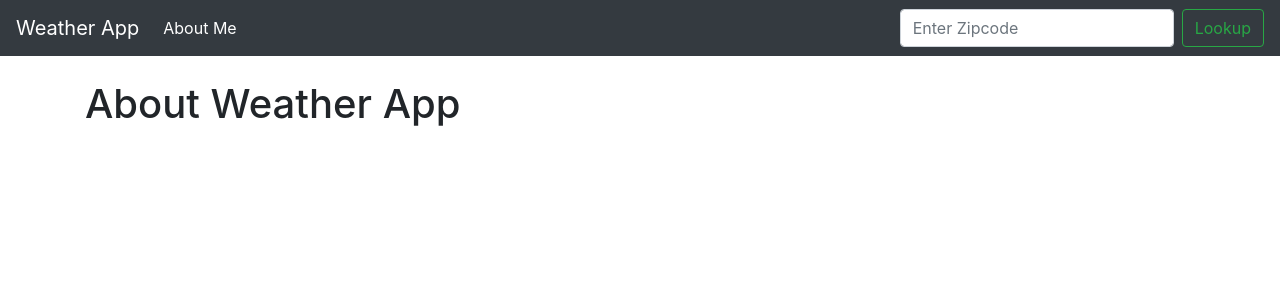
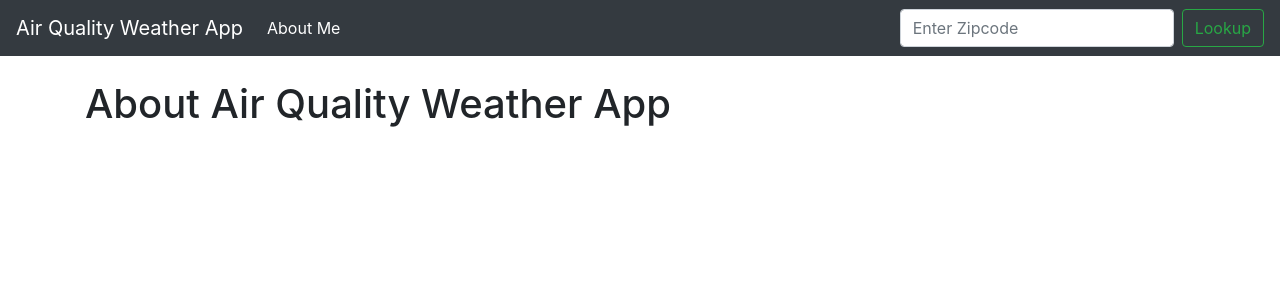
Before and after one commit to aniketsoni1/Air-Quality-App-Using-Python-and-Django, a Django app: page /about.html in a window 1280 px wide. Shown: the top 300 px of the page. Run offline with Django 3.2, Linux system fonts and the light colour scheme; some libraries are stand-ins or nearby versions.

Commit message:
ui fixes
ui fixes

```diff
--- a/lookup/templates/about.html
+++ b/lookup/templates/about.html
@@ -2,6 +2,6 @@
 
 {% block content %}
 
-<h1>About Weather App</h1>
+<h1>About Air Quality Weather App</h1>
 
 {% endblock %}
--- a/lookup/templates/base.html
+++ b/lookup/templates/base.html
@@ -21,7 +21,7 @@
   <body>
 
 <nav class="navbar navbar-expand-lg navbar-dark bg-dark">
-  <a class="navbar-brand" href="{% url 'home' %}">Weather App</a>
+  <a class="navbar-brand" href="{% url 'home' %}">Air Quality Weather App</a>
   <button class="navbar-toggler" type="button" data-toggle="collapse" data-target="#navbarSupportedContent" aria-controls="navbarSupportedContent" aria-expanded="false" aria-label="Toggle navigation">
     <span class="navbar-toggler-icon"></span>
   </button>
```
